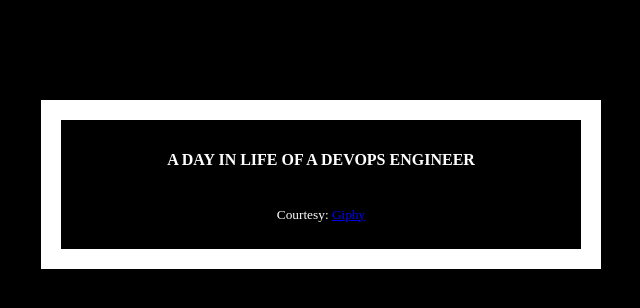
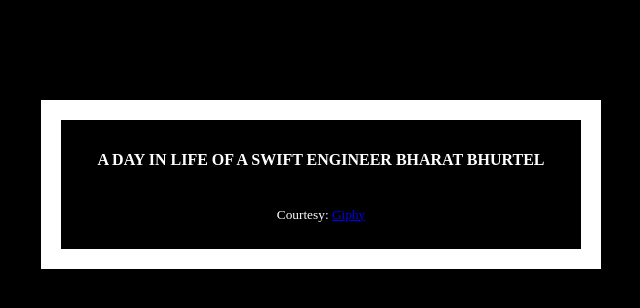
Before and after one commit to bhurtelbharat/pipelinedemo, a Flask app: template templates/index.html in a window 1280 px wide. Shown: the top 308 px of the page, without its empty margins (319-959 px from the left). Run offline with Flask 2, Linux system fonts and the light colour scheme; the template is opened without the code that fills it, so the values that code supplies are empty.

Commit message:
new changes applied

```diff
--- a/templates/index.html
+++ b/templates/index.html
@@ -19,7 +19,7 @@
   </head>
   <body>
     <div class="container">
-      <h4>A day in life of a DevOps engineer</h4>
+      <h4>A day in life of a Swift engineer Bharat Bhurtel</h4>
       <img src="{{url}}" />
       <p><small>Courtesy: <a href="https://giphy.com">Giphy</a></small></p>
     </div>
```
